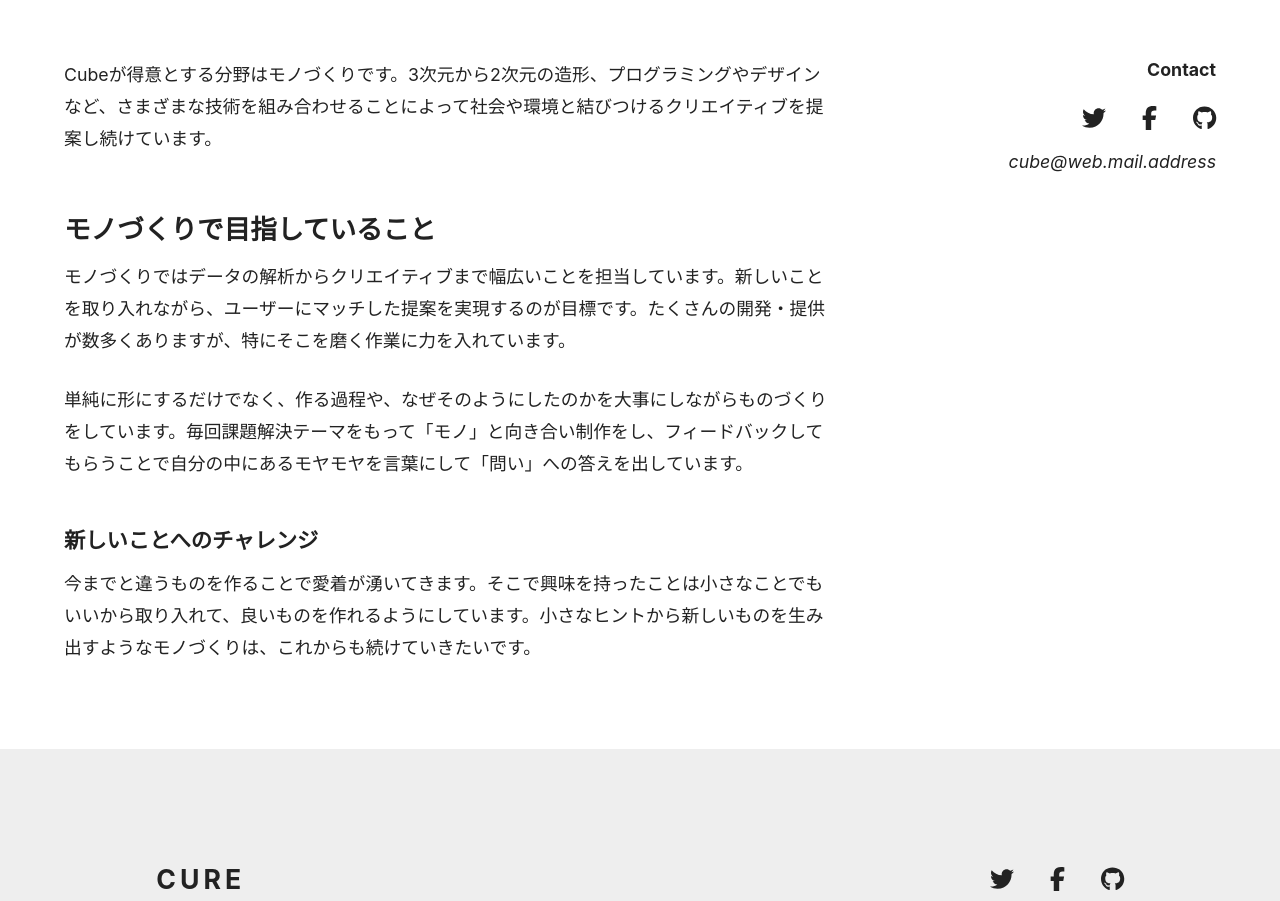
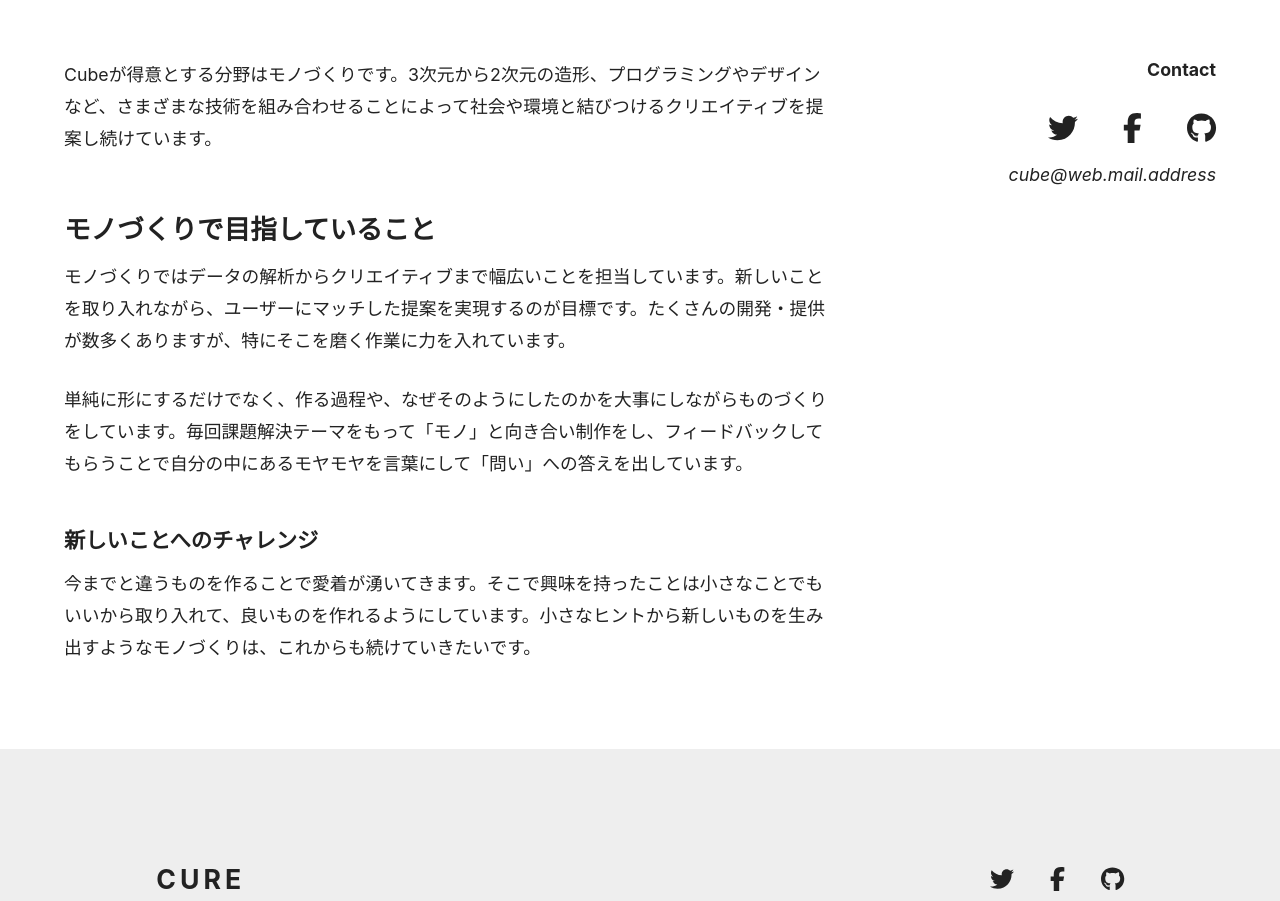
Before and after one commit to MilaisTaso/next.js-sample, a Next.js app: page /about in a window 1280 px wide. Shown: the part 1164-2065 px from the top of the page. Built offline with nearby package versions, Linux system fonts and the light colour scheme.

Commit message:
add meta components

```diff
--- a/components/contact.jsx
+++ b/components/contact.jsx
@@ -1,10 +1,11 @@
 import styles from "styles/contact.module.css";
 import Social from "components/social";
+
 export default function Contact() {
   return (
     <div className={styles.stack}>
       <h3 className={styles.heading}>Contact</h3>
-      <Social />
+      <Social iconSize="30px"/>
       <address>cube@web.mail.address</address>
     </div>
   )
--- /dev/null
+++ b/components/meta.jsx
@@ -0,0 +1,10 @@
+import Head from "next/head";
+
+export default function Meta({ pageTitle}) {
+  return (
+    <Head>
+      <title>{pageTitle}</title>
+      <meta property="og:title" content={pageTitle}/>
+    </Head>
+  )
+}
--- a/components/social.jsx
+++ b/components/social.jsx
@@ -2,9 +2,9 @@ import styles from "styles/social.module.css";
 import { FontAwesomeIcon } from "@fortawesome/react-fontawesome";
 import { faTwitter, faFacebookF, faGithub } from "@fortawesome/free-brands-svg-icons";
 
-export default function social() {
+export default function social( { iconSize = 'initial'}) {
   return (
-    <ul className={styles.list}>
+    <ul className={styles.list} style={{'--icon-size': iconSize}}>
       <li>
         <a href="https://twitter.com">
           <FontAwesomeIcon icon={faTwitter} />
--- a/pages/about.jsx
+++ b/pages/about.jsx
@@ -3,6 +3,7 @@ import Container from "components/container";
 import PostBody from "components/post-body";
 import Hero from "components/hero";
 import eyecatch from "images/about.jpg";
+import Meta from "components/meta";
 import {
   TwoColumn,
   TwoColumnMain,
@@ -14,6 +15,7 @@ export default function About() {
   return (
     <>
       <Container>
+        <Meta pageTitle="アバウト"/>
         <Hero title="About" subtitle="About development activities" />
         <Image
           src={eyecatch}
--- a/styles/social.module.css
+++ b/styles/social.module.css
@@ -1,5 +1,5 @@
 .list {
   display: flex;
   gap: 1.5em;
-  font-size: 24px;
+  font-size: var(--icon-size, 24px);
 }
```
